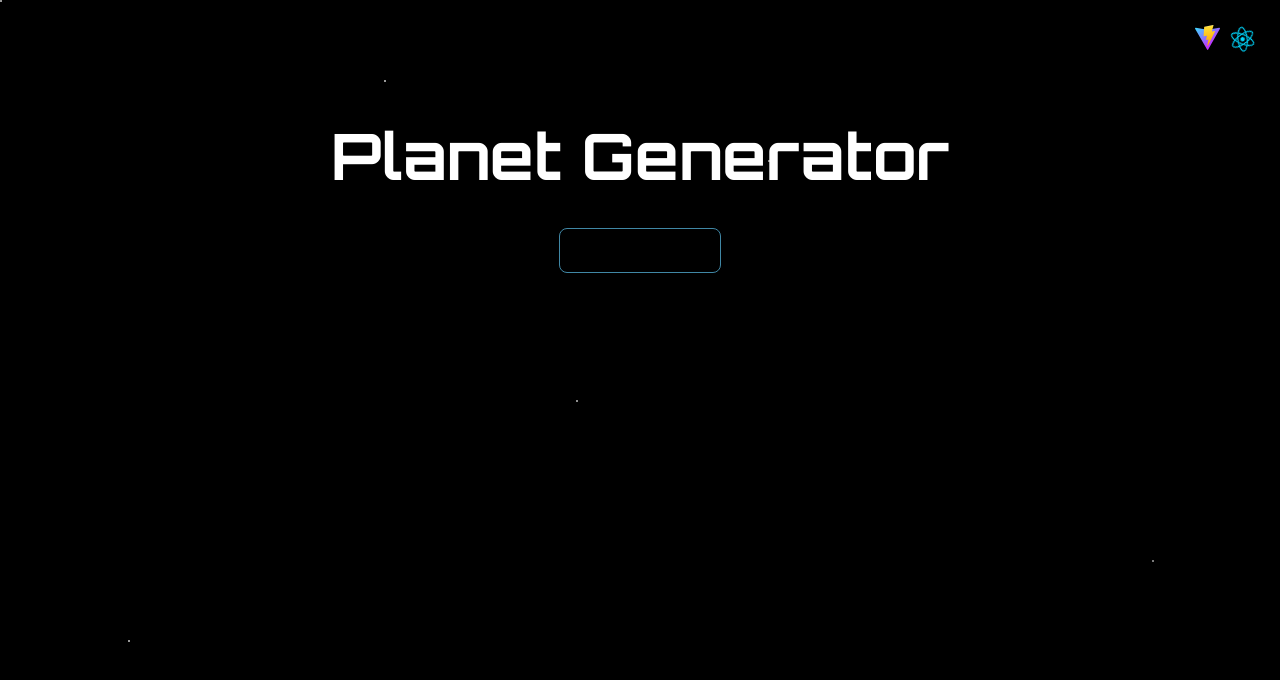
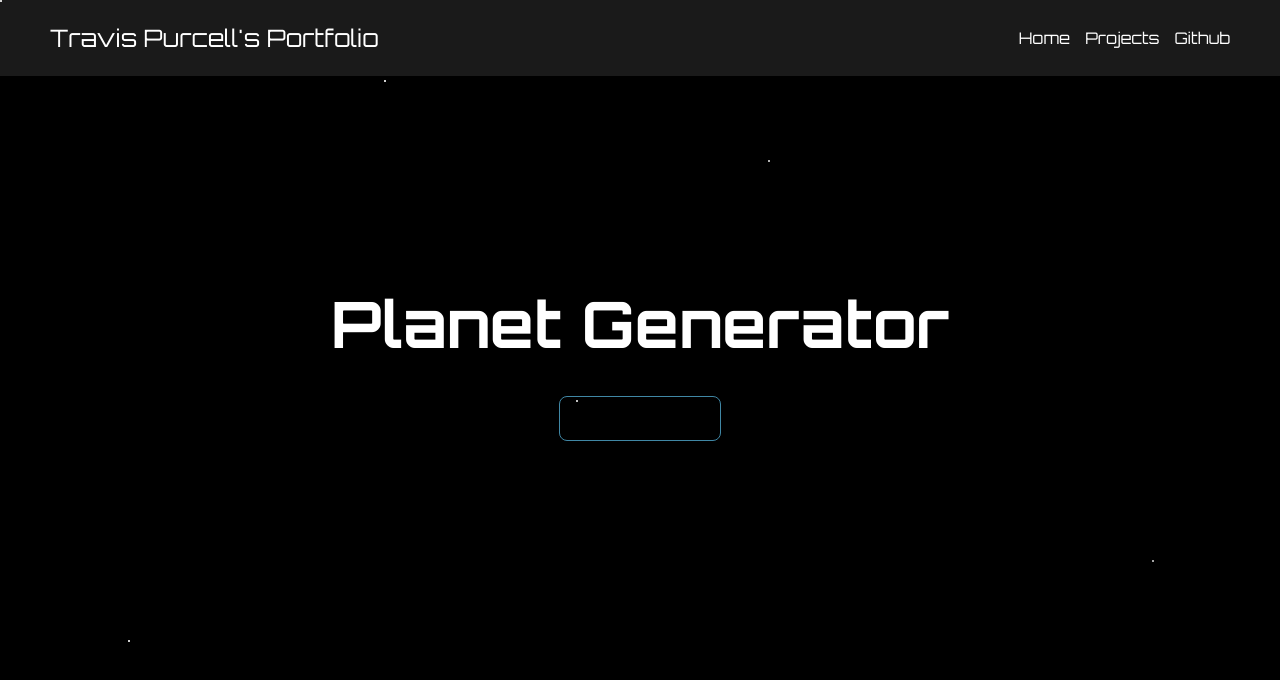
Before and after one commit to tpurcell-frontend/Portfolio, a React (Vite) app: page / in a window 1280 px wide. Shown: the top 680 px of the page. Built offline with nearby package versions, Linux system fonts and the light colour scheme; some icons are missing.

Commit message:
Build the Header, various styling fixes

```diff
--- a/src/App.jsx
+++ b/src/App.jsx
@@ -1,5 +1,5 @@
-import React, {useState} from 'react';
-import Logo from './components/Logo'
+import React, {useState} from 'react'
+import Header from './components/Header'
 import Heading from './components/Heading'
 import Button from './components/Button'
 import Modal from './components/Modal'
@@ -40,18 +40,18 @@ function App() {
 
   return (
     <>
+      {/* Header */}
+      <Header />
+
       {/* Stars Background */}
       <div className="star-background">
         <div className="stars"></div>
       </div>
 
-      {/* Logo  */}
-      <Logo />
-
       {/* Planet Generator */}
       <section className="planet-generator">
         <Heading title="Planet Generator" />
-        {planetResult ? <p className="tooltipHint">Hover over your planet to view the results.</p> : ""}
+        {planetResult ? <p className="tooltip-hint">Hover or tap your planet to view the results.</p> : ""}
         <div className="button-wrapper">
           <Button onClick={showModal} buttonClass={`animation-glow ${buttonClass}`} text={buttonText} />
         </div>
@@ -63,6 +63,8 @@ function App() {
           <Planet planetResult={planetResult} />
         </section>
       : ""}
+
+      {/* Modal */}
       <Modal heading="Customize Your Planet" generatePlanet={generatePlanet} closeBtn={hideModal} modalStatus={modalStatus} />
     </>
   )
--- a/src/assets/styles/App.css
+++ b/src/assets/styles/App.css
@@ -1,25 +1,37 @@
 #root {
   color: var(--white);
-  max-width: 1280px;
-  margin: 0 auto;
+  /* max-width: 1280px; */
+  /* margin: 0 auto; */
   text-align: center;
 }
 
+section {
+  margin: 0 20px;
+}
+
+section:last-of-type {
+  padding-bottom: 100px;
+}
+
+body {
+  margin: 0;
+}
+
 .planet-generator {
-  padding: 50px 0 0;
+  padding: 100px 0 0;
 }
 
 @media (min-width: 769px) {
 
   .planet-generator {
-    padding: 80px 0 0;
+    padding: 125px 0 0;
   }
 }
 
 @media (min-width: 1201px) {
 
   .planet-generator {
-    padding: 100px 0 0;
+    padding: 200px 0 0;
   }
 }
 
--- a/src/assets/styles/components/Button.css
+++ b/src/assets/styles/components/Button.css
@@ -13,7 +13,7 @@ button {
     justify-content: center;
     gap: 8px;
 
-    border: 1px solid #4087a5;
+    border: 1px solid var(--blue);
     border-radius: 8px;
     background-color: transparent;
     padding: 10px 15px;
--- /dev/null
+++ b/src/assets/styles/components/Header.css
@@ -0,0 +1,45 @@
+header {
+  background-color: rgba(255, 255, 255, 0.1);
+  padding: 25px;
+}
+
+header span {
+  font-size: 24px;
+}
+
+header a {
+  color: var(--white);
+  text-decoration: none;
+}
+
+header a:hover,
+header a:focus-visible {
+  text-decoration: underline;
+}
+
+header ul {
+  display: flex;
+  margin: 0;
+  gap: 15px;
+  list-style: none;
+  padding: 0;
+}
+
+.header-info {
+  display: flex;
+  gap: 25px;
+  flex-direction: column;
+  align-items: center;
+  justify-content: space-between;
+}
+
+@media (min-width: 769px) {
+
+  header {
+    padding: 20px 50px;
+  }
+
+  .header-info {
+    flex-direction: row;
+  }
+}
--- a/src/assets/styles/components/Logo.css
+++ b/src/assets/styles/components/Logo.css
@@ -1,7 +1,5 @@
 .logo-wrapper {
-  position: absolute;
-  right: 20px;
-  top: 20px;
+  text-align: left;
 }
 
 .logo {
--- a/src/assets/styles/components/Planet.css
+++ b/src/assets/styles/components/Planet.css
@@ -195,7 +195,6 @@
   /* visibility: hidden; */
   position: relative;
   z-index: 1;
-  opacity: 0;
   transition: opacity 0.75s;
 }
 
@@ -274,32 +273,39 @@
   }
 }
 
+@media (max-width: 768px) {
+
+  .tooltip-hint {
+    display: none;
+  }
+}
+
 @media (min-width: 769px) {
+
+  .planet-container {
+    display: flex;
+    justify-content: center;
+  }
 
   .planet-wrapper {
     padding: 80px 0 0;
   }
 
   .planet-results {
-    padding: 40px;
-    width: 80%;
+    opacity: 0;
+    width: 350px;
+
+    position: absolute;
+    right: 0;
+    top: -10%;
+    pointer-events: none;
   }
 }
 
 @media (min-width: 1025px) {
 
-  .planet-container {
-    display: flex;
-    justify-content: center;
-  }
-
   .planet-results {
     width: 500px;
-
-    position: absolute;
-    right: 0;
-    top: -10%;
-    pointer-events: none;
   }
 }
 
--- a/src/assets/styles/index.css
+++ b/src/assets/styles/index.css
@@ -9,6 +9,7 @@
   --white: #fff;
   --gray: #333;
   --red: #f00;
+  --blue: #4087a5;
   --purple: #b4649c;
   --purple2: #9b4b83;
   --purple3: #a4508b;
--- /dev/null
+++ b/src/components/Header.jsx
@@ -0,0 +1,24 @@
+import React from "react";
+import Logo from './Logo'
+import '../assets/styles/components/Header.css'
+
+function Header() {
+
+    return (
+        <header>
+            {/* <Logo /> */}
+            <div className="header-info">
+                <span><a href="/">Travis Purcell's Portfolio</a></span>
+                <nav>
+                    <ul>
+                        <li><a href="/home">Home</a></li>
+                        <li><a href="/projects">Projects</a></li>
+                        <li><a href="/https://github.com/tpurcell-frontend">Github</a></li>
+                    </ul>
+                </nav>
+            </div>
+        </header>
+    )
+}
+
+export default Header;
```
